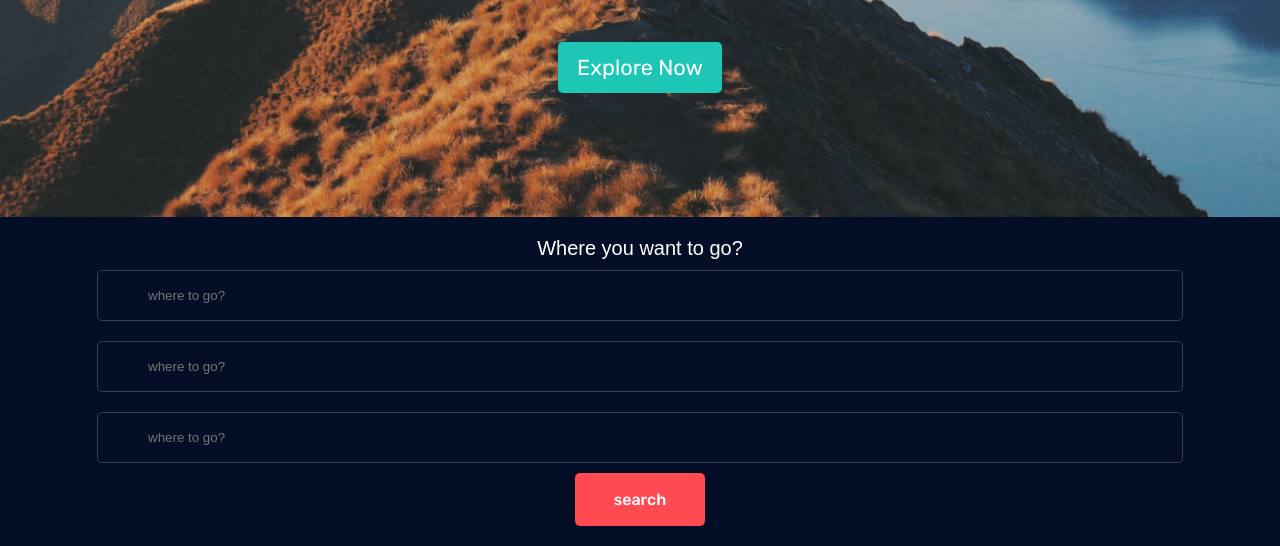
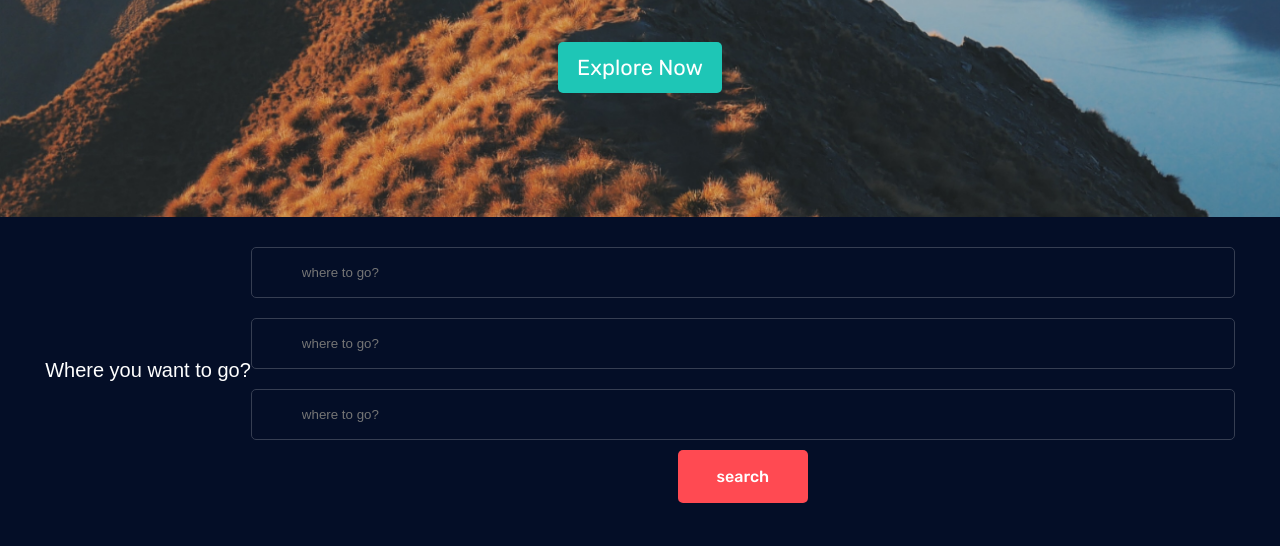
Before and after one commit to shayan881/template_project, a PHP site: page / in a window 1280 px wide. Shown: the part 517-1063 px from the top of the page. After the commit the page ends 1020 px from the top, so only its background shows below. Run offline with PHP 8.4, Linux system fonts and the light colour scheme.

Commit message:
session 58 -> box-sizing

```diff
--- a/third_project/css/media-queries.css
+++ b/third_project/css/media-queries.css
@@ -55,6 +55,15 @@
     .search-icon {
         width: 100px;
     }
+
+    .search-bar {
+        flex-direction: row;
+        justify-content: center;
+    }
+
+    .search-form {
+        flex-direction: column;
+    }
 }
 
 
--- a/third_project/css/style.css
+++ b/third_project/css/style.css
@@ -1,6 +1,7 @@
 * {
     margin: 0;
     padding: 0;
+    box-sizing: border-box;
 }
 
 body {
```
